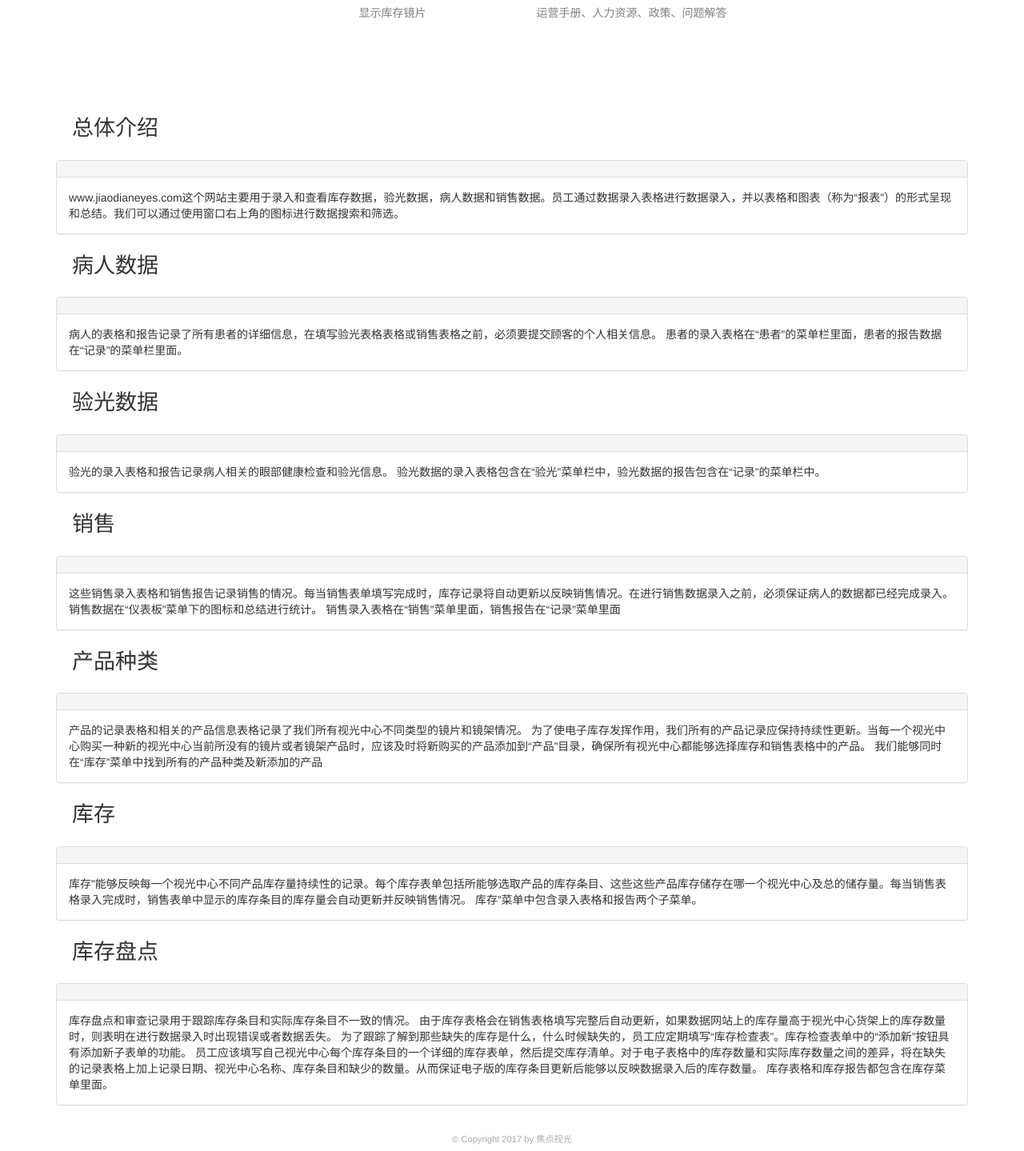
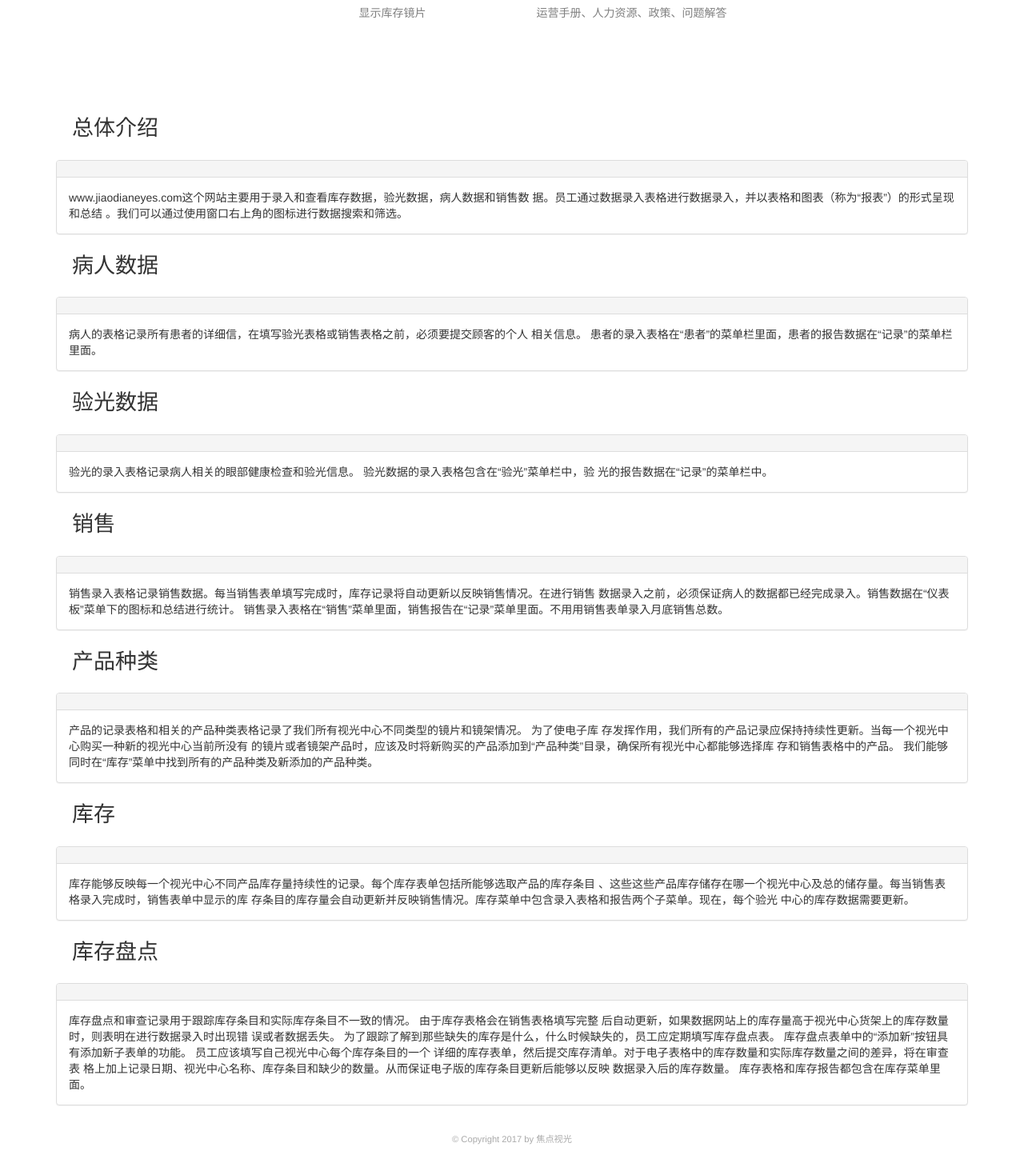
Before and after one commit to jpknwls/SmartFocusProduction, a Django app: page / in a window 1280 px wide. Shown: the part 817-2256 px from the top of the page at 80% size. Run offline with Django 3.2, Linux system fonts and the light colour scheme; a user stored in the database is signed in; data comes from the database, SQL or seed files in the repository; parts of the project's set-up code (start-up, migrations or seed data) failed here and were passed over; some libraries are stand-ins or nearby versions.

Commit message:
Update home.html

```diff
--- a/templates/home.html
+++ b/templates/home.html
@@ -49,8 +49,11 @@
             </div>
             <div id="collapseOne" class="panel-collapse collapse in">
                 <div class="panel-body">
-        www.jiaodianeyes.com这个网站主要用于录入和查看库存数据，验光数据，病人数据和销售数据。员工通过数据录入表格进行数据录入，并以表格和图表（称为“报表”）的形式呈现和总结。我们可以通过使用窗口右上角的图标进行数据搜索和筛选。
+       www.jiaodianeyes.com这个网站主要用于录入和查看库存数据，验光数据，病人数据和销售数
 
+据。员工通过数据录入表格进行数据录入，并以表格和图表（称为“报表”）的形式呈现和总结
+
+。我们可以通过使用窗口右上角的图标进行数据搜索和筛选。
                 </div>
             </div>
         </div>
@@ -62,9 +65,9 @@
             </div>
             <div id="collapseOne" class="panel-collapse collapse in">
                 <div class="panel-body">
-                    病人的表格和报告记录了所有患者的详细信息，在填写验光表格表格或销售表格之前，必须要提交顾客的个人相关信息。
-患者的录入表格在“患者”的菜单栏里面，患者的报告数据在“记录”的菜单栏里面。
+                 病人的表格记录所有患者的详细信，在填写验光表格或销售表格之前，必须要提交顾客的个人
 
+相关信息。 患者的录入表格在“患者”的菜单栏里面，患者的报告数据在“记录”的菜单栏里面。
 
                 </div>
             </div>
@@ -78,9 +81,9 @@
             <div id="collapseOne" class="panel-collapse collapse in">
                 <div class="panel-body">
 
-            验光的录入表格和报告记录病人相关的眼部健康检查和验光信息。
-验光数据的录入表格包含在“验光”菜单栏中，验光数据的报告包含在“记录”的菜单栏中。
+       验光的录入表格记录病人相关的眼部健康检查和验光信息。 验光数据的录入表格包含在“验光”菜单栏中，验
 
+光的报告数据在“记录”的菜单栏中。
                 </div>
             </div>
         </div>
@@ -92,9 +95,11 @@
             </div>
             <div id="collapseOne" class="panel-collapse collapse in">
                 <div class="panel-body">
-                 这些销售录入表格和销售报告记录销售的情况。每当销售表单填写完成时，库存记录将自动更新以反映销售情况。在进行销售数据录入之前，必须保证病人的数据都已经完成录入。销售数据在“仪表板”菜单下的图标和总结进行统计。
+                 销售录入表格记录销售数据。每当销售表单填写完成时，库存记录将自动更新以反映销售情况。在进行销售
 
-销售录入表格在“销售”菜单里面，销售报告在“记录”菜单里面
+数据录入之前，必须保证病人的数据都已经完成录入。销售数据在“仪表板”菜单下的图标和总结进行统计。
+
+销售录入表格在“销售”菜单里面，销售报告在“记录”菜单里面。不用用销售表单录入月底销售总数。
 
                 </div>
             </div>
@@ -107,11 +112,13 @@
             </div>
             <div id="collapseOne" class="panel-collapse collapse in">
                 <div class="panel-body">
-                   产品的记录表格和相关的产品信息表格记录了我们所有视光中心不同类型的镜片和镜架情况。
+                   产品的记录表格和相关的产品种类表格记录了我们所有视光中心不同类型的镜片和镜架情况。 为了使电子库
 
-为了使电子库存发挥作用，我们所有的产品记录应保持持续性更新。当每一个视光中心购买一种新的视光中心当前所没有的镜片或者镜架产品时，应该及时将新购买的产品添加到“产品”目录，确保所有视光中心都能够选择库存和销售表格中的产品。
+存发挥作用，我们所有的产品记录应保持持续性更新。当每一个视光中心购买一种新的视光中心当前所没有
 
-我们能够同时在“库存”菜单中找到所有的产品种类及新添加的产品
+的镜片或者镜架产品时，应该及时将新购买的产品添加到“产品种类”目录，确保所有视光中心都能够选择库
+
+存和销售表格中的产品。 我们能够同时在“库存”菜单中找到所有的产品种类及新添加的产品种类。
 
 
                 </div>
@@ -125,9 +132,13 @@
             </div>
             <div id="collapseOne" class="panel-collapse collapse in">
                 <div class="panel-body">
-                库存”能够反映每一个视光中心不同产品库存量持续性的记录。每个库存表单包括所能够选取产品的库存条目、这些这些产品库存储存在哪一个视光中心及总的储存量。每当销售表格录入完成时，销售表单中显示的库存条目的库存量会自动更新并反映销售情况。
+               库存能够反映每一个视光中心不同产品库存量持续性的记录。每个库存表单包括所能够选取产品的库存条目
 
-库存”菜单中包含录入表格和报告两个子菜单。
+、这些这些产品库存储存在哪一个视光中心及总的储存量。每当销售表格录入完成时，销售表单中显示的库
+
+存条目的库存量会自动更新并反映销售情况。库存菜单中包含录入表格和报告两个子菜单。现在，每个验光
+
+中心的库存数据需要更新。
 
                 </div>
             </div>
@@ -142,14 +153,19 @@
             </div>
             <div id="collapseOne" class="panel-collapse collapse in">
                 <div class="panel-body">
-                库存盘点和审查记录用于跟踪库存条目和实际库存条目不一致的情况。
+               库存盘点和审查记录用于跟踪库存条目和实际库存条目不一致的情况。 由于库存表格会在销售表格填写完整
 
-由于库存表格会在销售表格填写完整后自动更新，如果数据网站上的库存量高于视光中心货架上的库存数量时，则表明在进行数据录入时出现错误或者数据丢失。
+后自动更新，如果数据网站上的库存量高于视光中心货架上的库存数量时，则表明在进行数据录入时出现错
 
-为了跟踪了解到那些缺失的库存是什么，什么时候缺失的，员工应定期填写“库存检查表”。库存检查表单中的“添加新”按钮具有添加新子表单的功能。
+误或者数据丢失。 为了跟踪了解到那些缺失的库存是什么，什么时候缺失的，员工应定期填写库存盘点表。
 
-员工应该填写自己视光中心每个库存条目的一个详细的库存表单，然后提交库存清单。对于电子表格中的库存数量和实际库存数量之间的差异，将在缺失的记录表格上加上记录日期、视光中心名称、库存条目和缺少的数量。从而保证电子版的库存条目更新后能够以反映数据录入后的库存数量。
-库存表格和库存报告都包含在库存菜单里面。
+库存盘点表单中的“添加新”按钮具有添加新子表单的功能。 员工应该填写自己视光中心每个库存条目的一个
+
+详细的库存表单，然后提交库存清单。对于电子表格中的库存数量和实际库存数量之间的差异，将在审查表
+
+格上加上记录日期、视光中心名称、库存条目和缺少的数量。从而保证电子版的库存条目更新后能够以反映
+
+数据录入后的库存数量。 库存表格和库存报告都包含在库存菜单里面。
 
          </div>
             </div>
```
